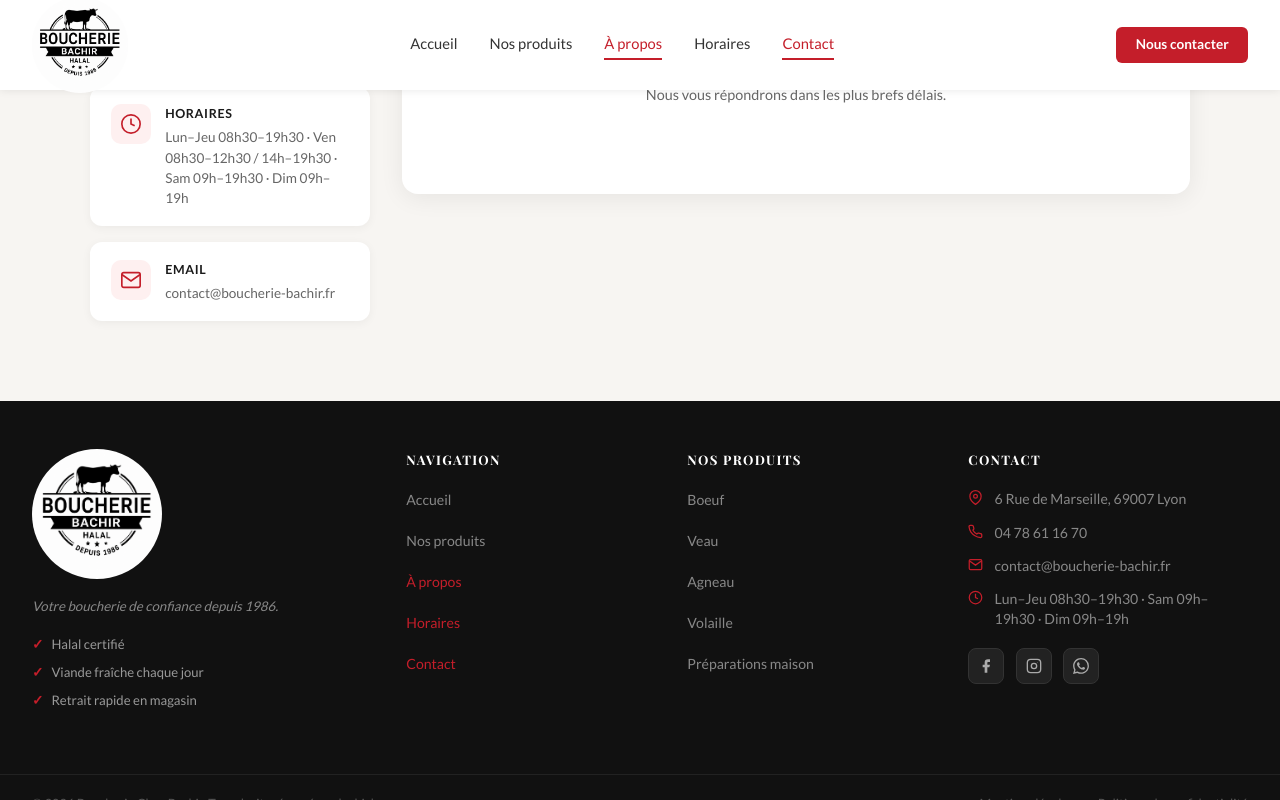
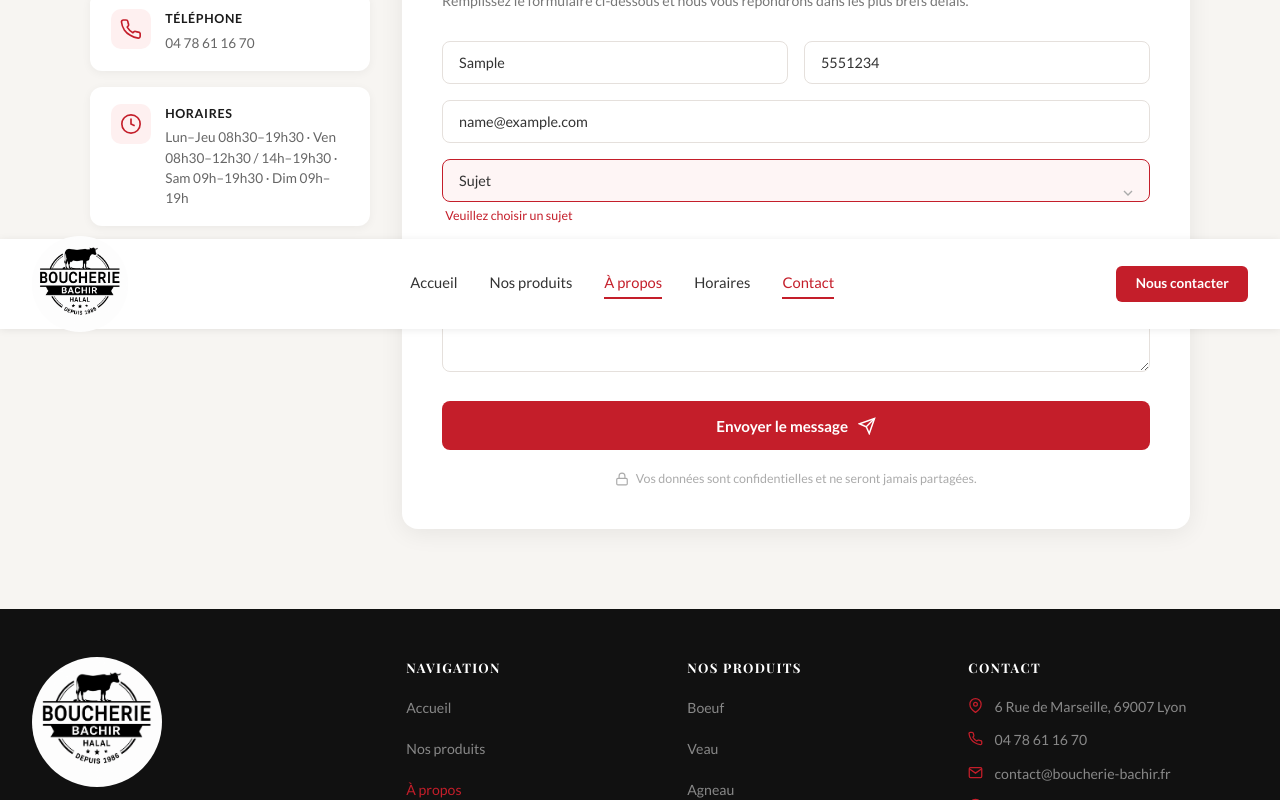
Before and after one commit to hichouss/chezBachir, an Angular app in the folder bachir-frontend/: page /contact in a window 1280 px wide. Both pictures are taken after typing "Sample", "5551234", "name@example.com", "Sample" into the empty fields and a click on the button "Envoyer le message". Shown: the part 898-1698 px from the top of the page. Built offline with nearby package versions, Linux system fonts and the light colour scheme.

Commit message:
formulaire contact envoie les messages par email

```diff
--- a/bachir-frontend/src/app/public/contact/contact.component.html
+++ b/bachir-frontend/src/app/public/contact/contact.component.html
@@ -92,23 +92,32 @@
           <h2 class="form-title">Envoyez-nous un message</h2>
           <p class="form-sub">Remplissez le formulaire ci-dessous et nous vous répondrons dans les plus brefs délais.</p>
 
-          <form class="cform" (ngSubmit)="onSubmit()">
+          <form class="cform" #contactForm="ngForm" (ngSubmit)="trySubmit(contactForm.valid!)">
 
             <div class="cform__row">
               <div class="cform__field">
-                <input type="text" placeholder="Nom complet *" [(ngModel)]="formData.name" name="name" required />
+                <input type="text" placeholder="Nom complet *" [(ngModel)]="formData.name" name="name" #nameField="ngModel" required [class.cform__input--error]="submitted && nameField.invalid" />
+                @if (submitted && nameField.invalid) {
+                  <span class="cform__error">Veuillez entrer votre nom</span>
+                }
               </div>
               <div class="cform__field">
-                <input type="tel" placeholder="Téléphone *" [(ngModel)]="formData.phone" name="phone" required />
+                <input type="tel" placeholder="Téléphone *" [(ngModel)]="formData.phone" name="phone" #phoneField="ngModel" required [class.cform__input--error]="submitted && phoneField.invalid" />
+                @if (submitted && phoneField.invalid) {
+                  <span class="cform__error">Veuillez entrer votre téléphone</span>
+                }
               </div>
             </div>
 
             <div class="cform__field">
-              <input type="email" placeholder="Email *" [(ngModel)]="formData.email" name="email" required />
+              <input type="email" placeholder="Email *" [(ngModel)]="formData.email" name="email" #emailField="ngModel" required [class.cform__input--error]="submitted && emailField.invalid" />
+              @if (submitted && emailField.invalid) {
+                <span class="cform__error">Veuillez entrer un email valide</span>
+              }
             </div>
 
             <div class="cform__field">
-              <select [(ngModel)]="formData.subject" name="subject">
+              <select [(ngModel)]="formData.subject" name="subject" #subjectField="ngModel" required [class.cform__input--error]="submitted && subjectField.invalid">
                 <option value="" disabled selected>Sujet</option>
                 <option>Question sur un produit</option>
                 <option>Commande spéciale</option>
@@ -118,10 +127,16 @@
               <svg class="cform__select-arrow" width="16" height="16" viewBox="0 0 24 24" fill="none" stroke="currentColor" stroke-width="2">
                 <polyline points="6 9 12 15 18 9"/>
               </svg>
+              @if (submitted && subjectField.invalid) {
+                <span class="cform__error">Veuillez choisir un sujet</span>
+              }
             </div>
 
             <div class="cform__field">
-              <textarea placeholder="Votre message *" rows="5" [(ngModel)]="formData.message" name="message" required></textarea>
+              <textarea placeholder="Votre message *" rows="5" [(ngModel)]="formData.message" name="message" #messageField="ngModel" required [class.cform__input--error]="submitted && messageField.invalid"></textarea>
+              @if (submitted && messageField.invalid) {
+                <span class="cform__error">Veuillez entrer votre message</span>
+              }
             </div>
 
             <button type="submit" class="cform__submit">
--- a/bachir-frontend/src/app/public/contact/contact.component.scss
+++ b/bachir-frontend/src/app/public/contact/contact.component.scss
@@ -245,6 +245,19 @@
     textarea { resize: vertical; min-height: 130px; }
   }
 
+  &__input--error {
+    border-color: #c41e2a !important;
+    background: #fef5f5 !important;
+  }
+
+  &__error {
+    display: block;
+    font-size: 0.78rem;
+    color: #c41e2a;
+    margin-top: 0.3rem;
+    padding-left: 0.2rem;
+  }
+
   &__select-arrow {
     position: absolute;
     right: 0.9rem;
--- a/bachir-frontend/src/app/public/contact/contact.component.ts
+++ b/bachir-frontend/src/app/public/contact/contact.component.ts
@@ -1,4 +1,4 @@
-import { Component } from '@angular/core';
+import { Component, NgZone } from '@angular/core';
 import { FormsModule } from '@angular/forms';
 import { NavbarComponent } from '../../shared/navbar/navbar.component';
 import { FooterComponent } from '../../shared/footer/footer.component';
@@ -11,9 +11,33 @@ import { FooterComponent } from '../../shared/footer/footer.component';
 })
 export class ContactComponent {
   sent = false;
+  sending = false;
+  submitted = false;
   formData = { name: '', phone: '', email: '', subject: '', message: '' };
 
+  constructor(private zone: NgZone) {}
+
+  trySubmit(valid: boolean) {
+    this.submitted = true;
+    if (valid) this.onSubmit();
+  }
+
   onSubmit() {
+    const body = new FormData();
+    body.append('name', this.formData.name);
+    body.append('phone', this.formData.phone);
+    body.append('email', this.formData.email);
+    body.append('subject', this.formData.subject);
+    body.append('message', this.formData.message);
+    body.append('_captcha', 'false');
+    body.append('_subject', 'Nouveau message - Boucherie Chez Bachir');
+
+    fetch('https://formsubmit.co/ajax/bchezbachir@gmail.com', {
+      method: 'POST',
+      headers: { 'Accept': 'application/json' },
+      body,
+    });
+
     this.sent = true;
   }
 }
```
